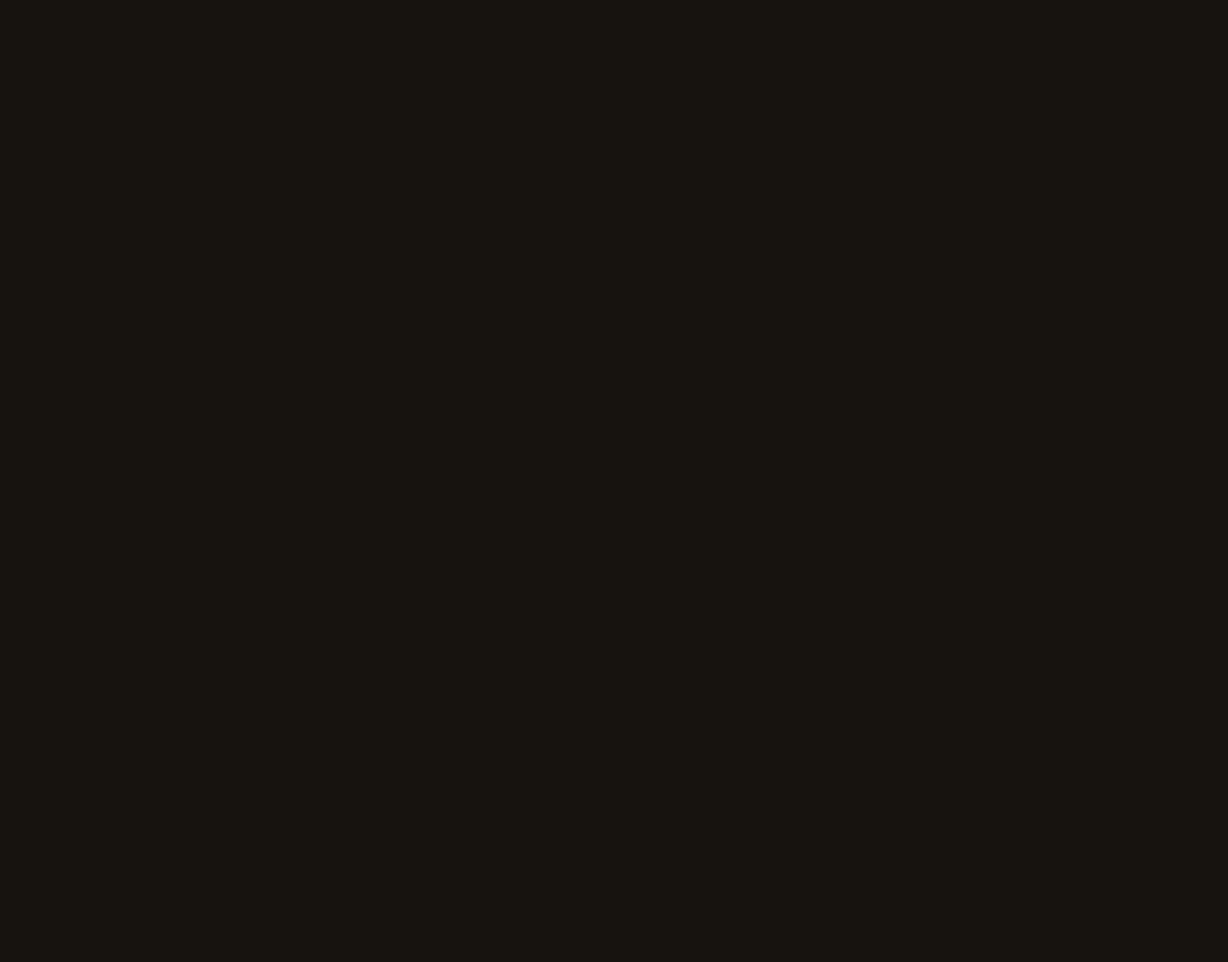
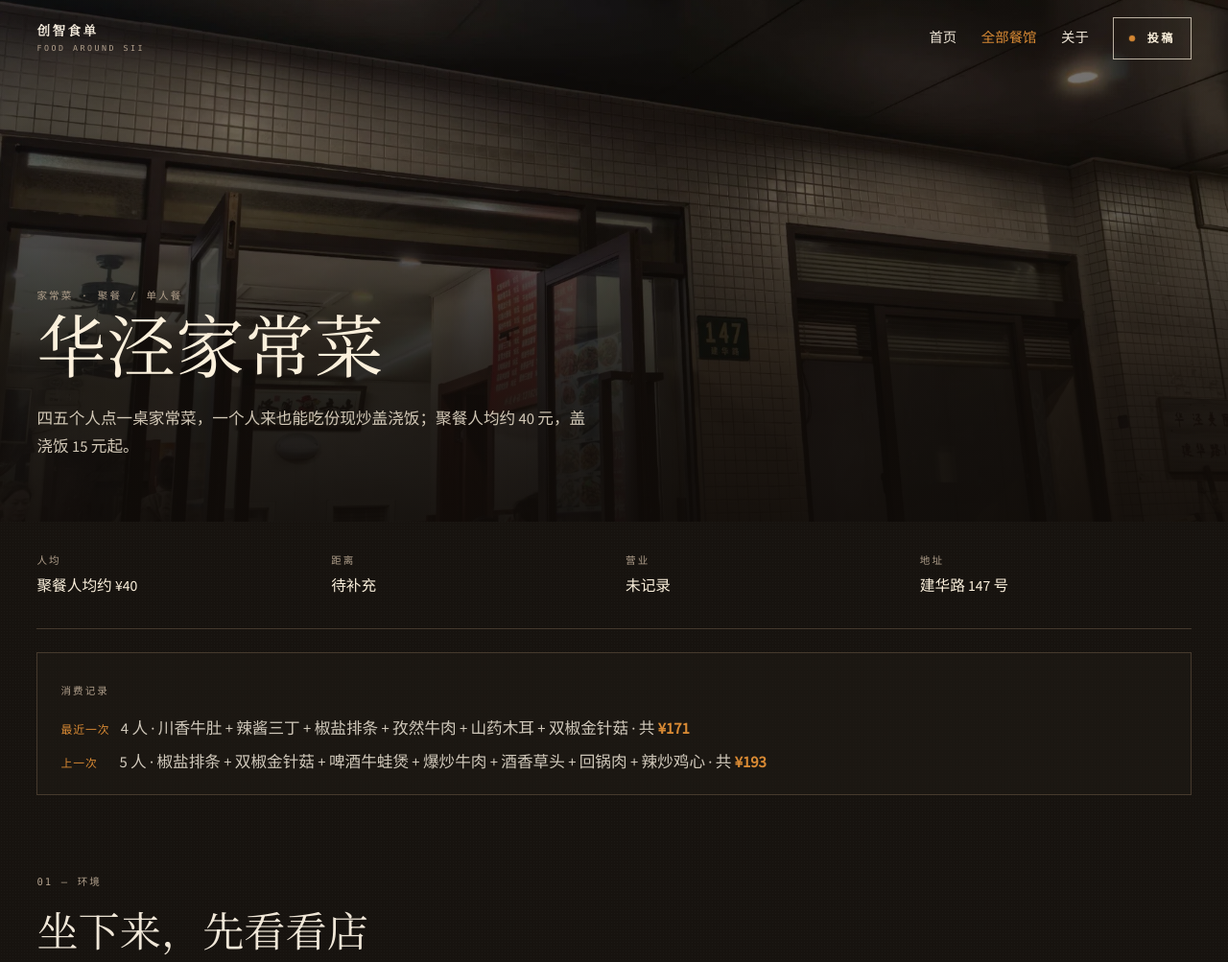
Before and after one commit to asaberui1/food, an Astro site: page /food/restaurants/huajing-jiachangcai/ in a window 1280 px wide. Before the commit this address had no page. Shown: the top 1003 px of the page at 96% size. Before the commit the page ends 800 px from the top, so only its background shows below. Built offline with nearby package versions, Linux system fonts and the light colour scheme; Astro itself is replaced by a stand-in of ours.

Commit message:
feat: 收录华泾家常菜（完整菜单、两次消费记录、六道菜实拍）
- 新增 dining: both，同一家店可同时标「聚餐 / 单人餐」
- 消费记录改为可多条（最近一次 / 上一次）
- 菜单按九个大类折叠，盖浇饭单列
- 云西酒家换成门头照作封面

```diff
--- a/src/components/ShopCard.astro
+++ b/src/components/ShopCard.astro
@@ -11,6 +11,7 @@ type Props = {
 const { shop, large = false } = Astro.props;
 const { name, cuisine, priceRange, distance, summary, cover, sample, dining } = shop.data;
 
+const diningLabel = { group: "多人聚餐", single: "单人餐", both: "聚餐 / 单人餐" }[dining];
 // 单人餐只列菜单，卡片上就不写人均
 const priceText = priceRange ?? (dining === "single" ? "丰俭由人" : undefined);
 const meta = [priceText, distance].filter(Boolean);
@@ -38,7 +39,7 @@ const meta = [priceText, distance].filter(Boolean);
     {sample && <span class="shop-card__badge">示例</span>}
   </div>
   <div class="shop-card__body">
-    <p class="label-eyebrow">{cuisine} · {dining === "group" ? "多人聚餐" : "单人餐"}</p>
+    <p class="label-eyebrow">{cuisine} · {diningLabel}</p>
     <h3 class="shop-card__name">{name}</h3>
     <p class="shop-card__summary">{summary}</p>
     {
--- a/src/content.config.ts
+++ b/src/content.config.ts
@@ -9,6 +9,7 @@ import { z } from "astro/zod";
  * dining 区分两种记录方式：
  * - group  多人聚餐：记人均 / 实际消费
  * - single 单人餐：不记人均，只列菜单，丰俭由人
+ * - both   两种吃法都有
  */
 const restaurants = defineCollection({
   loader: glob({
@@ -20,7 +21,7 @@ const restaurants = defineCollection({
     z.object({
       name: z.string(),
       cuisine: z.string(),
-      dining: z.enum(["group", "single"]).default("group"),
+      dining: z.enum(["group", "single", "both"]).default("group"),
       priceRange: z.string().optional(),
       distance: z.string().optional(),
       address: z.string(),
@@ -47,10 +48,17 @@ const restaurants = defineCollection({
           }),
         )
         .default([]),
-      /** 多人聚餐的实际消费记录 */
-      bill: z
-        .object({ people: z.string(), items: z.string(), total: z.string() })
-        .optional(),
+      /** 多人聚餐的实际消费记录，可记多次 */
+      bills: z
+        .array(
+          z.object({
+            label: z.string().optional(),
+            people: z.string(),
+            items: z.string(),
+            total: z.string(),
+          }),
+        )
+        .default([]),
       /** 店家的扫码点餐入口（微信/支付宝小程序，网页端打不开） */
       order: z
         .object({
--- /dev/null
+++ b/src/content/restaurants/huajing-jiachangcai/index.md
@@ -0,0 +1,261 @@
+---
+name: 华泾家常菜
+cuisine: 家常菜
+dining: both
+priceRange: 聚餐人均约 ¥40
+distance: 待补充
+address: 建华路 147 号
+summary: 四五个人点一桌家常菜，一个人来也能吃份现炒盖浇饭；聚餐人均约 40 元，盖浇饭 15 元起。
+cover: ./door.webp
+gallery:
+  - src: ./room.webp
+    alt: 店堂内景：白瓷砖墙、几张圆桌和方桌，墙上挂着菜单灯箱
+dishes:
+  - name: 川香牛肚
+    price: ¥35
+    note: 牛肚切条，和青尖椒、干辣椒一起爆炒。
+    image: ./niudu.webp
+  - name: 椒盐排条
+    price: ¥28
+    note: 外层裹得薄，撒了椒盐，两次都点了。
+    image: ./paitiao.webp
+  - name: 孜然牛肉
+    price: ¥28
+    note: 牛肉条拍一层粉炸过再回锅。
+    image: ./ziran-niurou.webp
+  - name: 双椒金针菇
+    price: ¥22
+    note: 青红椒配金针菇，解腻。
+    image: ./shuangjiao-jinzhengu.webp
+  - name: 辣酱三丁
+    price: ¥26
+    note: 豆干丁、鸡胗丁和鸡肉丁三丁，酱香口味。
+    image: ./lajiang-sanding.webp
+  - name: 山药木耳
+    price: ¥20
+    note: 清炒，山药脆，木耳爽。
+    image: ./shanyao-muer.webp
+bills:
+  - label: 最近一次
+    people: 4 人
+    items: 川香牛肚 + 辣酱三丁 + 椒盐排条 + 孜然牛肉 + 山药木耳 + 双椒金针菇
+    total: ¥171
+  - label: 上一次
+    people: 5 人
+    items: 椒盐排条 + 双椒金针菇 + 啤酒牛蛙煲 + 爆炒牛肉 + 酒香草头 + 回锅肉 + 辣炒鸡心
+    total: ¥193
+menu:
+  - title: 汤类
+    items:
+      - { name: 雪菜黄鱼汤, price: ¥26 }
+      - { name: 牛肉粉丝汤, price: ¥24 }
+      - { name: 仔鸡小菜汤, price: ¥24 }
+      - { name: 西湖牛肉羹, price: ¥20 }
+      - { name: 菠菜猪肝汤, price: ¥22 }
+      - { name: 番茄蛋汤, price: ¥15 }
+      - { name: 酸辣汤, price: ¥18 }
+      - { name: 成都蛋汤, price: ¥20 }
+      - { name: 咸肉冬瓜汤, price: ¥22 }
+      - { name: 紫菜蛋花汤, price: ¥15 }
+      - { name: 豆腐肉丝汤, price: ¥16 }
+      - { name: 鲫鱼豆腐汤, price: ¥26 }
+      - { name: 三鲜汤, price: ¥22 }
+      - { name: 鱼头豆腐汤, price: ¥20 }
+      - { name: 肉丝粉丝鸡毛菜汤, price: ¥16 }
+      - { name: 香菜肉丝豆腐羹, price: ¥18 }
+      - { name: 番茄皮蛋鱼片汤, price: ¥22 }
+      - { name: 猪肝蘑菇番茄汤, price: ¥22 }
+      - { name: 榨菜肉丝蛋汤, price: ¥16 }
+      - { name: 排骨冬瓜汤, price: ¥32 }
+  - title: 锅仔类
+    items:
+      - { name: 农家咸鸭锅仔, price: ¥50 }
+      - { name: 农家咸草鸡锅仔, price: ¥52 }
+      - { name: 酸菜鲈鱼锅仔, price: ¥52 }
+      - { name: 酸菜鱼片锅仔, price: ¥48 }
+      - { name: 酸菜肚片锅仔, price: ¥56 }
+      - { name: 水煮鱼片锅仔, price: ¥48 }
+      - { name: 麻辣鸡块锅仔, price: ¥48 }
+      - { name: 羊肉锅仔, price: ¥72 }
+      - { name: 牛肉锅仔, price: ¥65 }
+      - { name: 肥肠锅仔, price: ¥56 }
+      - { name: 鱼头锅仔, price: ¥48 }
+      - { name: 黑鱼锅仔, price: ¥58 }
+      - { name: 三鲜肉皮锅仔, price: ¥48 }
+      - { name: 排骨冬瓜锅仔, price: ¥62 }
+      - { name: 农家老鹅锅仔, price: ¥55 }
+  - title: 煲类
+    items:
+      - { name: 农家咸鸭煲, price: ¥38 }
+      - { name: 农家咸鸡煲, price: ¥40 }
+      - { name: 咸肉竹笋煲, price: ¥32 }
+      - { name: 啤酒牛蛙煲, price: ¥38 }
+      - { name: 家常豆腐煲, price: ¥24 }
+      - { name: 鱼头豆腐煲, price: ¥24 }
+      - { name: 小鸡蘑菇煲, price: ¥34 }
+      - { name: 香菇面筋煲, price: ¥22 }
+      - { name: 洋葱大肠煲, price: ¥34 }
+      - { name: 蒜子鳝筒煲, price: ¥68 }
+      - { name: 三鲜豆腐煲, price: ¥22 }
+      - { name: 鱼香茄子煲, price: ¥22 }
+      - { name: 鲫鱼豆腐煲, price: ¥26 }
+      - { name: 羊肉煲, price: ¥68 }
+      - { name: 咸肉百叶煲, price: ¥30 }
+  - title: 鸡类 · 蛋类
+    items:
+      - { name: 辣仔鸡, price: ¥30 }
+      - { name: 辣子鸡丁, price: ¥24 }
+      - { name: 宫爆鸡丁, price: ¥24 }
+      - { name: 毛豆鸡肫, price: ¥30 }
+      - { name: 小鸡炖蘑菇, price: ¥34 }
+      - { name: 麻辣鸡块, price: ¥28 }
+      - { name: 红烧鸡块, price: ¥26 }
+      - { name: 咖喱鸡块, price: ¥26 }
+      - { name: 芙蓉鸡片, price: ¥28 }
+      - { name: 麻辣鸡爪, price: ¥28 }
+      - { name: 椒盐鸡条, price: ¥26 }
+      - { name: 腰果鸡丁, price: ¥36 }
+      - { name: 生炒仔鸡, price: ¥28 }
+      - { name: 香炸鸡翅, price: ¥34 }
+      - { name: 青椒鸡心, price: ¥26 }
+      - { name: 虾仁跑蛋, price: ¥22 }
+      - { name: 小葱跑蛋, price: ¥16 }
+      - { name: 木耳炒蛋, price: ¥20 }
+      - { name: 番茄炒蛋, price: ¥20 }
+      - { name: 肉丝跑蛋, price: ¥18 }
+      - { name: 青椒炒蛋, price: ¥20 }
+      - { name: 黄瓜炒蛋, price: ¥20 }
+      - { name: 丝瓜炒蛋, price: ¥22 }
+      - { name: 韭菜炒蛋, price: ¥20 }
+      - { name: 韭黄炒蛋, price: ¥22 }
+      - { name: 香菇炒蛋, price: ¥22 }
+      - { name: 香肠炒蛋, price: ¥24 }
+      - { name: 鸡丝炒蛋, price: ¥26 }
+      - { name: 蛤蜊炖蛋, price: ¥22 }
+      - { name: 水蒸蛋, price: ¥18 }
+      - { name: 肉糜炖蛋, price: ¥20 }
+      - { name: 苦瓜炒蛋, price: ¥20 }
+  - title: 肉类、菜类
+    items:
+      - { name: 孜然肉片, price: ¥32 }
+      - { name: 宫爆肉丁, price: ¥30 }
+      - { name: 木须肉, price: ¥26 }
+      - { name: 辣子牛肉, price: ¥33 }
+      - { name: 鱼香肉丝, price: ¥24 }
+      - { name: 椒盐排条, price: ¥28 }
+      - { name: 青椒肉丝, price: ¥22 }
+      - { name: 酱爆腰花, price: ¥34 }
+      - { name: 家常豆腐, price: ¥22 }
+      - { name: 红烧大肠, price: ¥32 }
+      - { name: 扬州干丝, price: ¥30 }
+      - { name: 孜然牛肉, price: ¥28 }
+      - { name: 百叶烧肉, price: ¥32 }
+      - { name: 回锅肉片, price: ¥22 }
+      - { name: 红烧猪手, price: ¥68 }
+      - { name: 农家小炒肉, price: ¥26 }
+      - { name: 爆炒螺丝, price: ¥20 }
+      - { name: 糖醋排骨, price: ¥30 }
+      - { name: 咸肉百叶, price: ¥28 }
+      - { name: 青椒肚片, price: ¥35 }
+      - { name: 清炒玉米, price: ¥20 }
+      - { name: 泡椒大肠, price: ¥33 }
+      - { name: 泡椒肚片, price: ¥35 }
+      - { name: 西芹百合, price: ¥24 }
+      - { name: 酱爆猪肝, price: ¥24 }
+      - { name: 水煮肉片, price: ¥32 }
+      - { name: 蚝油牛肉, price: ¥25 }
+      - { name: 麻辣牛肉丝, price: ¥26 }
+      - { name: 三鲜锅巴, price: ¥28 }
+      - { name: 锅包肉, price: ¥32 }
+      - { name: 菠菜猪肝, price: ¥24 }
+      - { name: 地三鲜, price: ¥22 }
+      - { name: 花菜肉片, price: ¥26 }
+      - { name: 茄汁排条, price: ¥32 }
+      - { name: 手撕包菜, price: ¥20 }
+      - { name: 干煎臭豆腐, price: ¥18 }
+      - { name: 香菇肉片, price: ¥26 }
+  - title: 经典菜品
+    items:
+      - { name: 台湾千页豆腐, price: ¥24 }
+      - { name: 爆炒猪耳, price: ¥28 }
+      - { name: 台湾无骨鸡条, price: ¥28 }
+      - { name: 豆芽肉丝, price: ¥22 }
+      - { name: 川味鸡杂, price: ¥24 }
+      - { name: 爆炒牛肉, price: ¥30 }
+      - { name: 金沙鱼排, price: ¥30 }
+      - { name: 炒三鲜, price: ¥25 }
+      - { name: 莴笋肉片, price: ¥26 }
+      - { name: 咸肉山药, price: ¥28 }
+      - { name: 辣酱三丁, price: ¥26 }
+      - { name: 酱炒三丝, price: ¥22 }
+      - { name: 金黄玉米烙, price: ¥24 }
+      - { name: 蒜苗肉丝, price: ¥24 }
+      - { name: 土豆牛肉, price: ¥24 }
+      - { name: 农家咸草鸡, price: ¥33 }
+      - { name: 农家咸鸭, price: ¥32 }
+      - { name: 山药木耳, price: ¥20 }
+      - { name: 川味香肠, price: ¥28 }
+  - title: 铁板类
+    items:
+      - { name: 铁板牛肉, price: ¥28 }
+      - { name: 铁板大肠, price: ¥35 }
+      - { name: 铁板牛蛙, price: ¥35 }
+      - { name: 铁板豆腐, price: ¥24 }
+      - { name: 铁板鸡块, price: ¥26 }
+      - { name: 铁板鱼片, price: ¥28 }
+      - { name: 铁板猪肝, price: ¥26 }
+      - { name: 铁板肚片, price: ¥35 }
+      - { name: 干锅一品鸡, price: ¥42 }
+      - { name: 干锅大肠, price: ¥52 }
+      - { name: 干锅虾, price: ¥48 }
+      - { name: 干锅千页豆腐, price: ¥35 }
+      - { name: 干锅花菜, price: ¥32 }
+      - { name: 干锅手撕包菜, price: ¥32 }
+  - title: 新菜推荐
+    items:
+      - { name: 川香牛肚, price: ¥35 }
+      - { name: 山城毛血旺, price: ¥42 }
+      - { name: 双椒金针菇, price: ¥22 }
+      - { name: 农家咸老鹅, price: ¥36 }
+      - { name: 川味口条, price: ¥32 }
+      - { name: 山林大红肠, price: ¥24 }
+      - { name: 双椒牛蛙, price: ¥38 }
+      - { name: 青炒虾仁, price: ¥62 }
+  - title: 现炒盖浇饭
+    note: 打包时餐盒和米饭另算
+    items:
+      - { name: 红烧鸡块饭, price: ¥18 }
+      - { name: 爆炒猪耳饭, price: ¥18 }
+      - { name: 青椒肚片饭, price: ¥19 }
+      - { name: 红烧大肠饭, price: ¥18 }
+      - { name: 爆炒牛肉饭, price: ¥18 }
+      - { name: 辣酱三丁饭, price: ¥18 }
+      - { name: 韭黄炒蛋饭, price: ¥16 }
+      - { name: 川味鸡杂饭, price: ¥16 }
+      - { name: 蒜苗肉丝饭, price: ¥16 }
+      - { name: 青椒肉丝饭, price: ¥16 }
+      - { name: 宫爆鸡丁饭, price: ¥16 }
+      - { name: 鱼香肉丝饭, price: ¥16 }
+      - { name: 干丝肉丝饭, price: ¥16 }
+      - { name: 回锅肉饭, price: ¥16 }
+      - { name: 辣子鸡丁饭, price: ¥16 }
+      - { name: 酱爆猪肝饭, price: ¥16 }
+      - { name: 麻辣豆腐饭, price: ¥15 }
+      - { name: 蚝油牛肉饭, price: ¥16 }
+      - { name: 鱼香茄子饭, price: ¥16 }
+      - { name: 酱炒三丝饭, price: ¥16 }
+      - { name: 洋葱肉丝饭, price: ¥16 }
+      - { name: 手撕包菜饭, price: ¥15 }
+      - { name: 番茄炒蛋饭, price: ¥15 }
+      - { name: 酸辣土豆丝饭, price: ¥15 }
+      - { name: 咸肉菜炒饭, price: ¥16 }
+      - { name: 扬州炒饭, price: ¥16 }
+      - { name: 蛋炒饭, price: ¥15 }
+      - { name: 酒酿小圆子, price: ¥19 }
+tags: [单人餐, 聚餐, 本帮菜]
+featured: false
+---
+
+门口那块红牌子是盖浇饭的价目，外送电话 13162087686。
+
+菜单按店里的价目表整理。
--- a/src/content/restaurants/yunxi-jiujia/index.md
+++ b/src/content/restaurants/yunxi-jiujia/index.md
@@ -6,12 +6,12 @@ priceRange: 人均约 ¥47
 distance: 待补充
 address: 建华路 38 号，菜市场后面的弄堂里
 summary: 白斩鸡和椒盐排条是招牌，圆台面，适合一家人或一群朋友坐下来慢慢吃。
-cover: ./room-wide.webp
+cover: ./door.webp
 gallery:
+  - src: ./room-wide.webp
+    alt: 大堂里的圆桌，白桌布、玻璃转盘，靠墙还有一张小方桌
   - src: ./room-door.webp
     alt: 包厢门口，浅蓝墙面配深色木门，门牌写着「五福临门」
-  - src: ./room-wide.webp
-    alt: 大堂里的圆桌，白桌布、玻璃转盘，靠墙还有一张小方桌
 dishes:
   - name: 椒盐排条
     note: 现炸的排条裹一层薄糊，和洋葱丝、芹菜段一起上桌，趁热吃最脆。
@@ -20,10 +20,11 @@ dishes:
     note: 皮黄肉紧，蘸一点酱油就够。
   - name: 酒香草头
     note: 草头嫩的时候才点得到，酒味很冲，下饭。
-bill:
-  people: 两人
-  items: 椒盐排条 + 白斩草鸡 + 酒香草头
-  total: ¥93
+bills:
+  - label: 最近一次
+    people: 两人
+    items: 椒盐排条 + 白斩草鸡 + 酒香草头
+    total: ¥93
 tags: [多人聚餐, 本帮菜, 家常菜]
 featured: true
 ---
--- a/src/pages/restaurants/[slug].astro
+++ b/src/pages/restaurants/[slug].astro
@@ -28,7 +28,7 @@ const {
   gallery,
   dishes,
   menu,
-  bill,
+  bills,
   order,
   tags,
   sample,
@@ -36,7 +36,8 @@ const {
 const { Content } = await render(shop);
 
 const hasBody = Boolean(shop.body?.trim());
-const diningLabel = dining === "group" ? "多人聚餐" : "单人餐";
+const diningLabel =
+  dining === "group" ? "多人聚餐" : dining === "single" ? "单人餐" : "聚餐 / 单人餐";
 
 // 区块编号按实际渲染的区块算，缺哪个都不会跳号
 const steps = [
@@ -116,7 +117,7 @@ const structuredData = sample
                 decoding="sync"
               />
               <div class="overlay" style="background: var(--grad-vignette);"></div>
-              <div class="overlay" style="background: var(--grad-veil);"></div>
+              <div class="overlay" style="background: var(--grad-shop-veil);"></div>
             </>
           )
         }
@@ -149,12 +150,17 @@ const structuredData = sample
         </dl>
 
         {
-          bill && (
+          bills.length > 0 && (
             <div class="bill">
               <p class="label-eyebrow">消费记录</p>
-              <p class="bill__line">
-                {bill.people} · {bill.items} · 共 <strong>{bill.total}</strong>
-              </p>
+              <ul class="bill__list">
+                {bills.map((record) => (
+                  <li class="bill__line">
+                    {record.label && <span class="bill__label">{record.label}</span>}
+                    {record.people} · {record.items} · 共 <strong>{record.total}</strong>
+                  </li>
+                ))}
+              </ul>
             </div>
           )
         }
--- a/src/styles.css
+++ b/src/styles.css
@@ -34,6 +34,12 @@
     transparent 0%,
     rgb(15 11 8 / 0.32) 62%,
     rgb(12 9 7 / 0.62) 100%
+  );
+  --grad-shop-veil: linear-gradient(
+    180deg,
+    rgb(15 11 8 / 0.45) 0%,
+    rgb(15 11 8 / 0.52) 42%,
+    rgb(15 11 8 / 0.88) 100%
   );
   --grad-veil: linear-gradient(
     180deg,
@@ -1629,6 +1635,24 @@ textarea {
   padding: 1.25rem clamp(1rem, 2vw, 1.5rem);
 }
 
+.bill__list {
+  display: grid;
+  gap: 0.55rem;
+  margin: 0;
+  padding: 0;
+  list-style: none;
+}
+
+.bill__label {
+  display: inline-block;
+  min-width: 4.2em;
+  margin-right: 0.5rem;
+  color: var(--ember);
+  font-family: var(--font-mono);
+  font-size: 0.74rem;
+  letter-spacing: 0.08em;
+}
+
 .bill__line {
   margin: 0;
   color: rgb(240 231 216 / 0.85);
```
Also changed, not shown: src/styles-fonts.css (+10 -1 lines), README.md, src/assets/fonts/noto-serif-sc-5.woff2, src/assets/fonts/noto-serif-sc-6.woff2 (added), src/content/restaurants/huajing-jiachangcai/door.webp (added), src/content/restaurants/huajing-jiachangcai/lajiang-sanding.webp (added), src/content/restaurants/huajing-jiachangcai/niudu.webp (added), src/content/restaurants/huajing-jiachangcai/paitiao.webp (added), src/content/restaurants/huajing-jiachangcai/room.webp (added), src/content/restaurants/huajing-jiachangcai/shanyao-muer.webp (added), src/content/restaurants/huajing-jiachangcai/shuangjiao-jinzhengu.webp (added), src/content/restaurants/huajing-jiachangcai/ziran-niurou.webp (added), src/content/restaurants/yunxi-jiujia/door.webp (added).
